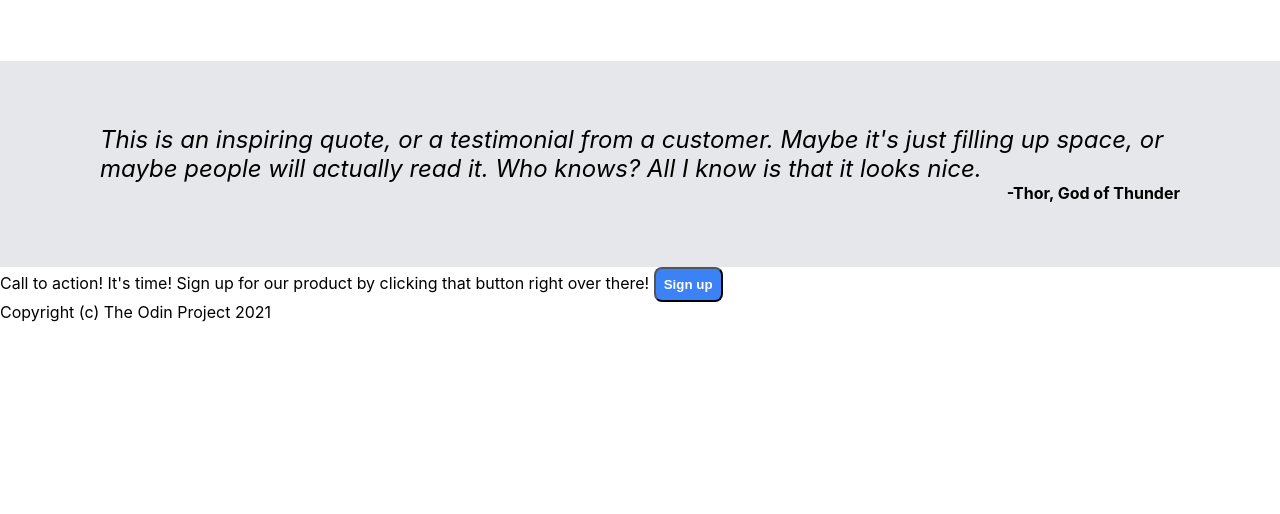
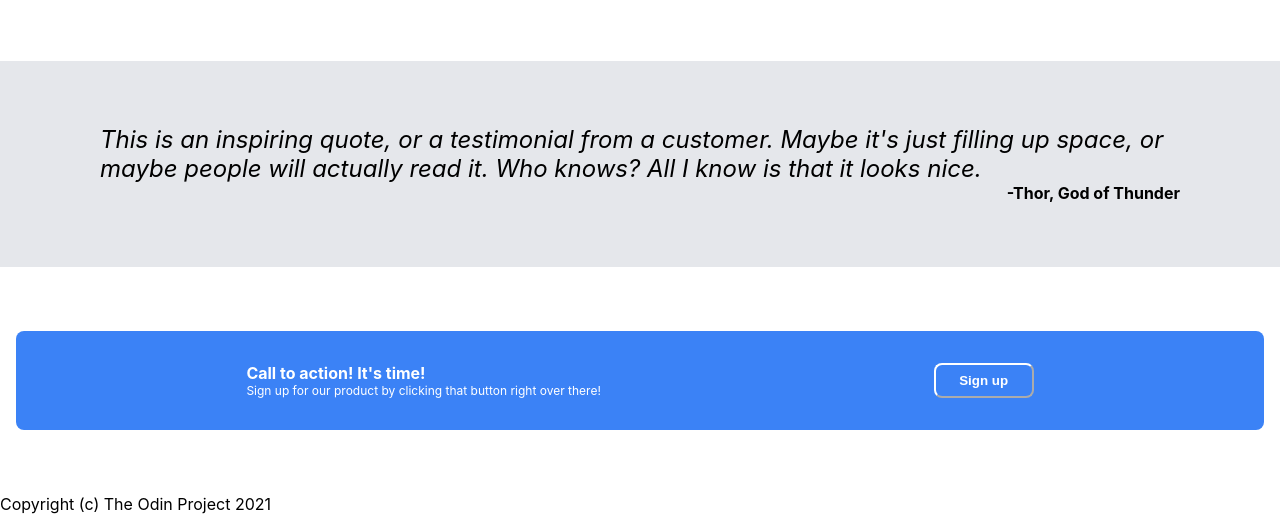
Before and after one commit to jfang96/odin-landing-page, a plain HTML site: page index.html in a window 1280 px wide. Shown: the part 619-1133 px from the top of the page. Before the commit the page ends 941 px from the top, so only its background shows below. Drawn offline with Linux system fonts and the light colour scheme.

Commit message:
Formats call to action section

```diff
--- a/index.html
+++ b/index.html
@@ -59,10 +59,12 @@
     </div>
 
     <!-- Call to action box -->
-    <div>
-        Call to action! It's time!
-        Sign up for our product by clicking that button right over there!
-        <button>Sign up</button>
+    <div class="action-container">
+        <div class="action-text-container">
+            <div class="action-text">Call to action! It's time!</div>
+            Sign up for our product by clicking that button right over there!
+        </div>
+        <button class="action-button">Sign up</button>
     </div>
 
     <footer>
--- a/style.css
+++ b/style.css
@@ -55,6 +55,7 @@ button {
     padding: 8px;
     border-radius: 8px;
     font-weight: bold;
+    width:100px;
 }
 
 .signup-button {
@@ -122,3 +123,27 @@ button {
     text-align: right;
     font-style: normal;
 }
+
+.action-container {
+    display: flex;
+    margin: 64px 16px;
+    justify-content: space-around;
+    background-color: #3b82f6;
+    padding: 32px 64px;
+    color: white;
+    border-radius: 8px;
+    align-content: center;
+}
+
+.action-text-container {
+    font-size: 12px;
+}
+
+.action-text {
+    font-size: 16px;
+    font-weight: bold;
+}
+
+.action-button {
+    border-color: white;
+}
```
